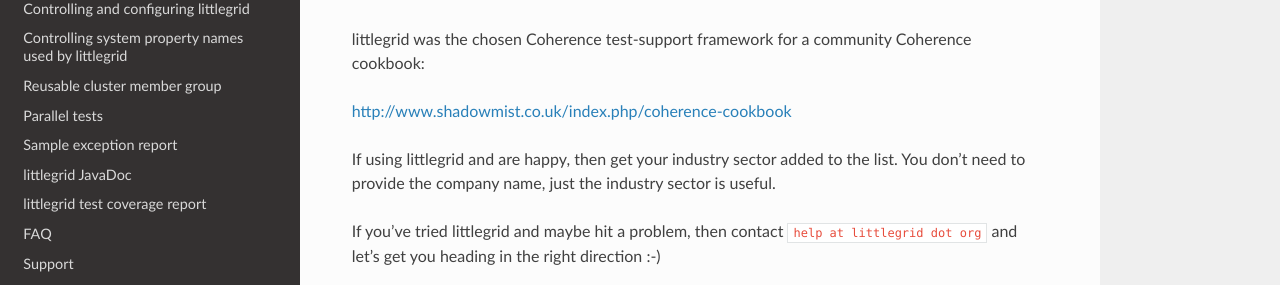
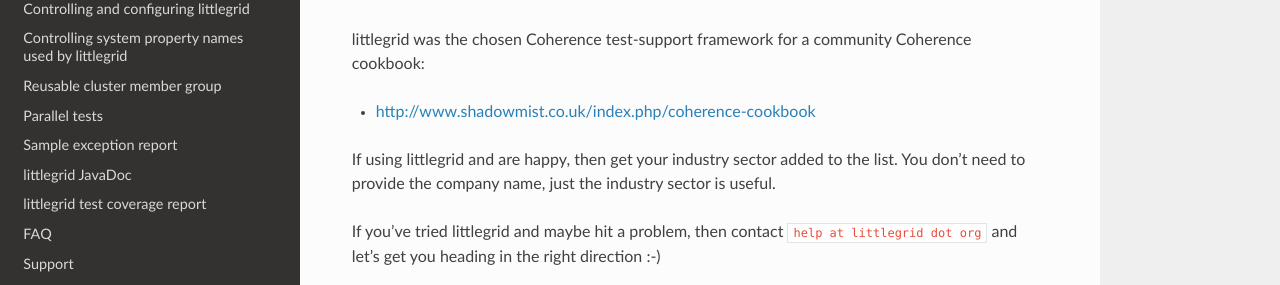
Before and after one commit to littlegrid/www, a Sphinx documentation site: the page built from source/who-is-using.rst, in a window 1280 px wide and 1118 px high. Shown: the part 660-945 px from the top of the window. Built offline with Sphinx 7.4.7 and the Read the Docs theme 2.0.0, drawn with Linux system fonts in a browser that asks for light colours.

```diff
--- a/source/who-is-using.rst
+++ b/source/who-is-using.rst
@@ -34,7 +34,7 @@ their Coherence code:
 
 littlegrid was the chosen Coherence test-support framework for a community Coherence cookbook:
 
-http://www.shadowmist.co.uk/index.php/coherence-cookbook
+* http://www.shadowmist.co.uk/index.php/coherence-cookbook
 
 If using littlegrid and are happy, then get your industry sector added to the list.  You don't
 need to provide the company name, just the industry sector is useful.
```
